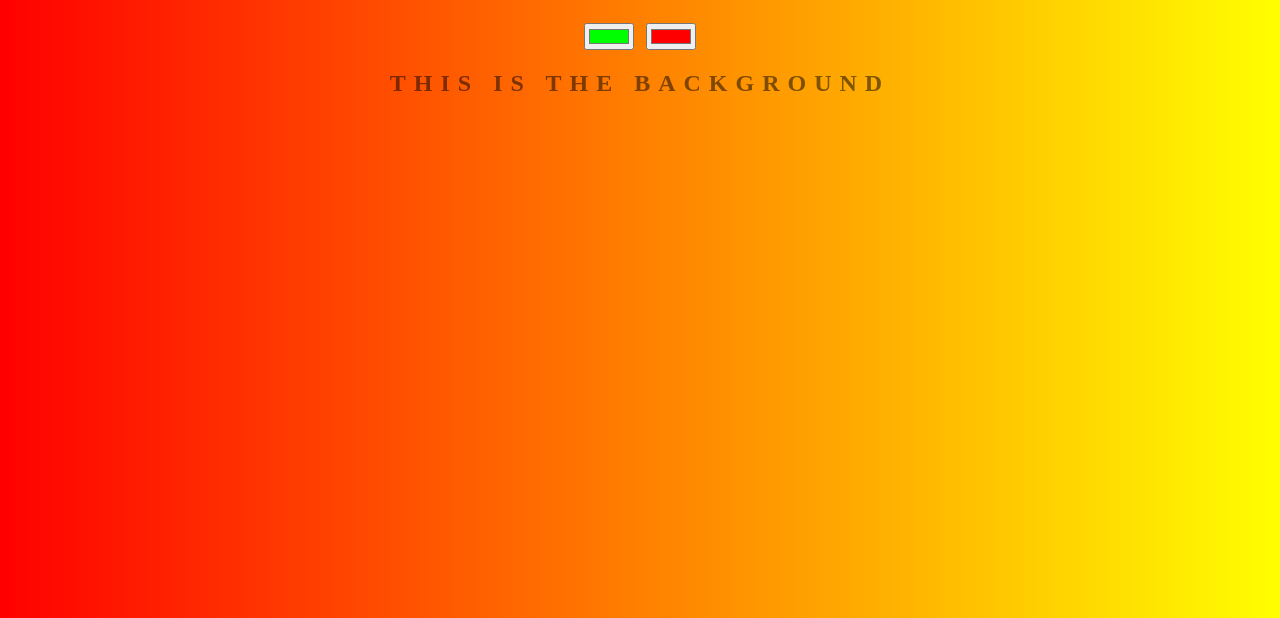
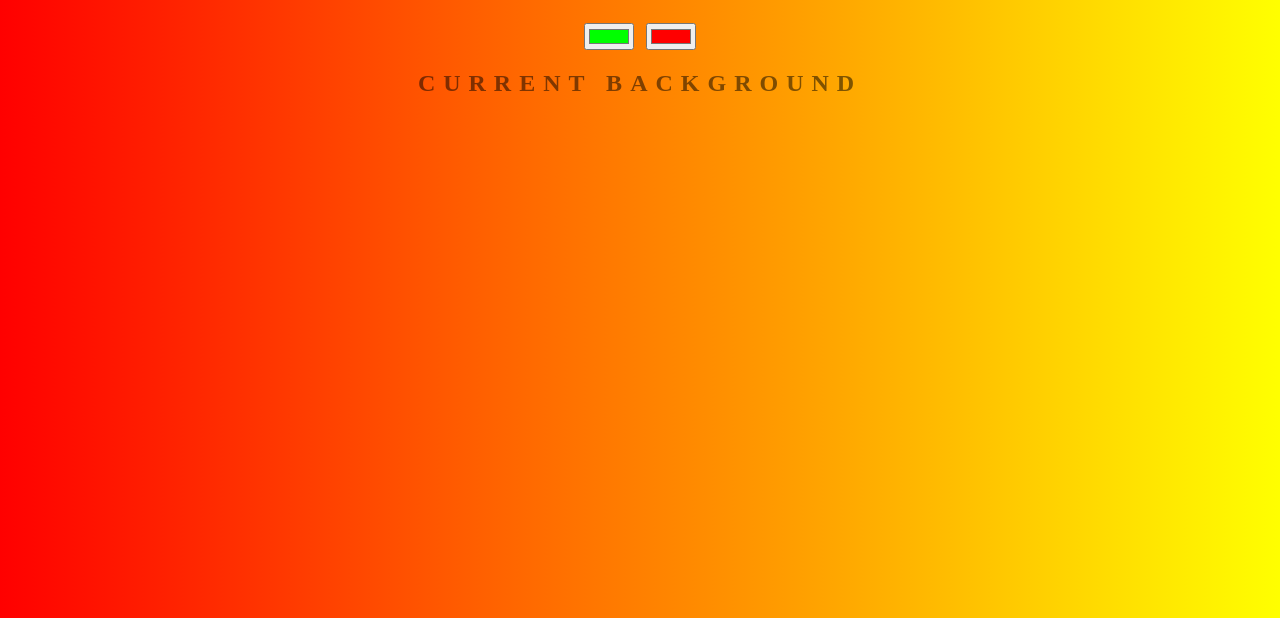
Before and after one commit to vanessander/background-generator, a plain HTML site: page index.html in a window 1280 px wide. Shown: the part 182-800 px from the top of the page. Drawn offline with Linux system fonts and the light colour scheme.

Commit message:
fixing current background text

```diff
--- a/index.html
+++ b/index.html
@@ -9,7 +9,7 @@
 	<h1>Background Generator!</h1>
 	<input class="color1" type="color" name="color1" value="#00ff00">
 	<input class="color2" type="color" name="color1" value="#ff0000">
-	<h2>This is the background</h2>
+	<h2>current background</h2>
 	<h3></h3>
 	<script type="text/javascript" src="script.js"></script>
 </body>
```
